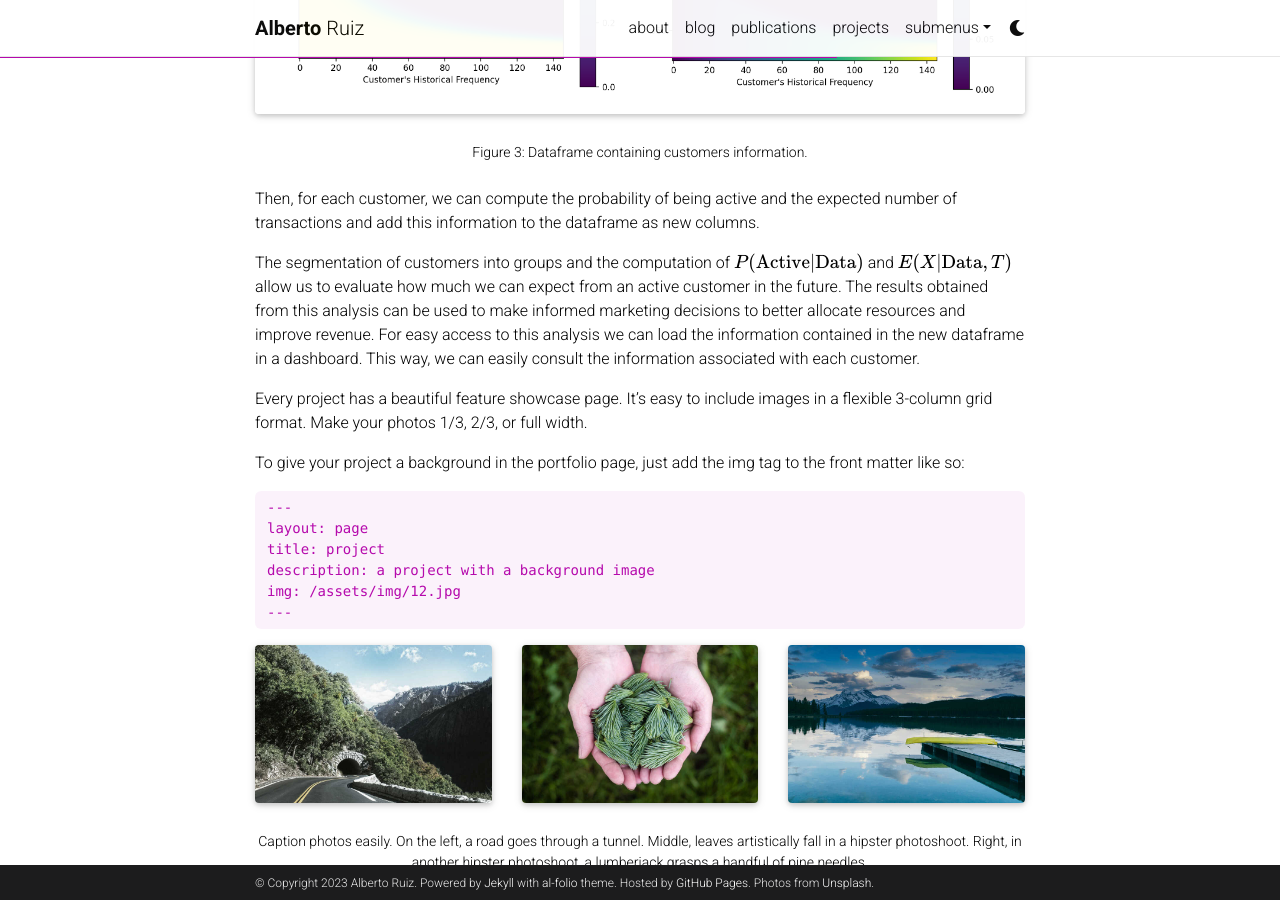
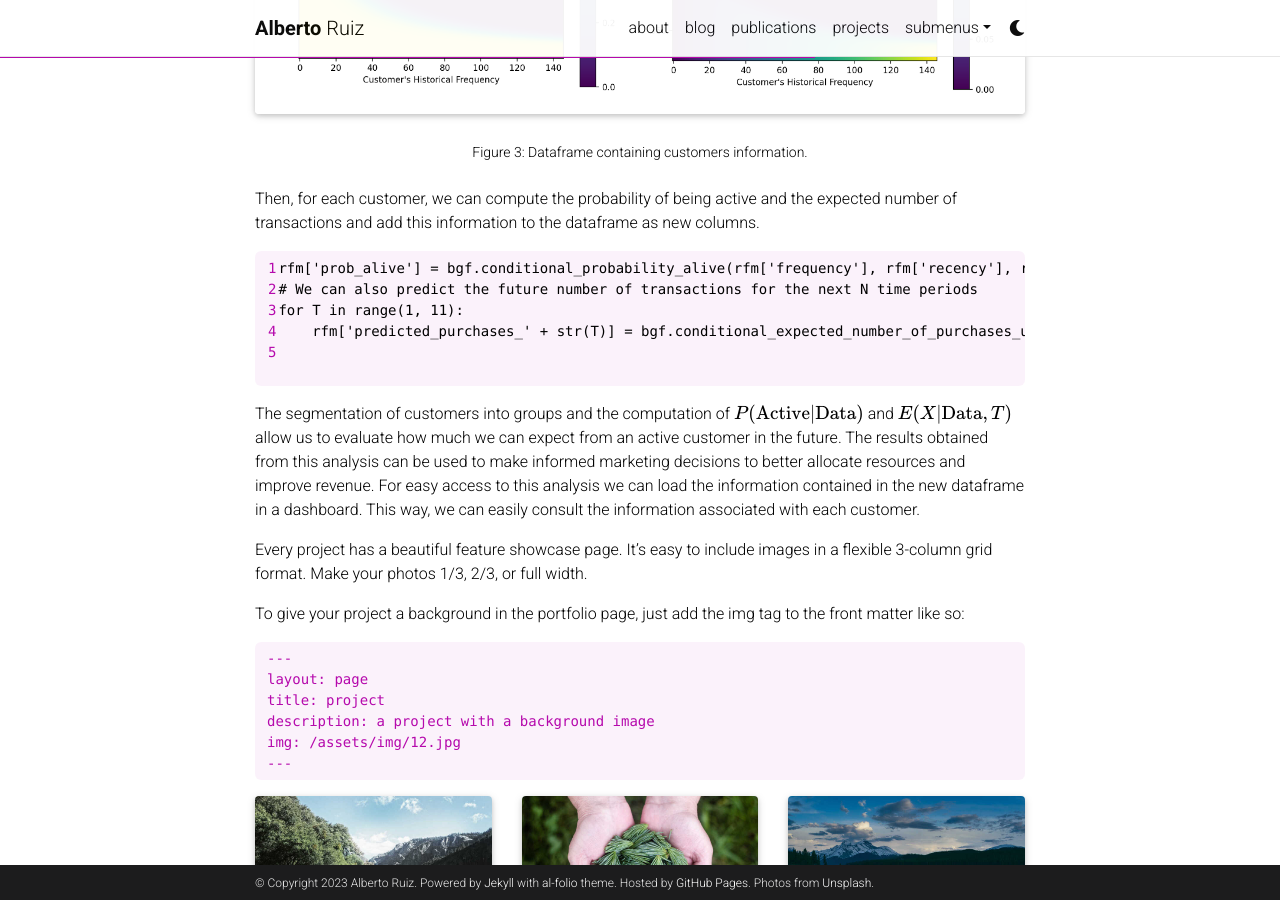
Before and after one commit to AlbertoR94/AlbertoR94, a Jekyll site: the page built from _projects/1_project.md, in a window 1280 px wide and 900 px high, scrolled down 3620 px. Built offline with Jekyll 4.4.1, drawn with Linux system fonts in a browser that asks for light colours; full-size pictures stand in for the smaller copies a plugin makes; comment, search, counter and statistics services are not loaded; a style sheet for code colours, icons or effects is not loaded.

Commit message:
Update 1_project.md
Last piece of code added

```diff
--- a/_projects/1_project.md
+++ b/_projects/1_project.md
@@ -103,6 +103,15 @@ Once we have trained the model, we can visualize the distribution of the probabi
 
 Then, for each customer, we can compute the probability of being active and the expected number of transactions and add this information to the dataframe as new columns.
 
+{% highlight python linenos %}
+
+rfm['prob_alive'] = bgf.conditional_probability_alive(rfm['frequency'], rfm['recency'], rfm['T'])
+# We can also predict the future number of transactions for the next N time periods
+for T in range(1, 11):
+    rfm['predicted_purchases_' + str(T)] = bgf.conditional_expected_number_of_purchases_up_to_time(T, rfm['frequency'],                                                      rfm['recency'], rfm['T']).sort_values()
+
+{% endhighlight %}
+
 The segmentation of customers into groups and the computation of $$ P(\textrm{Active} \lvert \textrm{Data}) $$ and $$ E(X \lvert \textrm{Data},T) $$ allow us to evaluate how much we can expect from an active customer in the future. The results obtained from this analysis can be used to make informed marketing decisions to better allocate resources and improve revenue. For easy access to this analysis we can load the information contained in the new dataframe in a dashboard. This way, we can easily consult the information associated with each customer.
 
 Every project has a beautiful feature showcase page.
```
